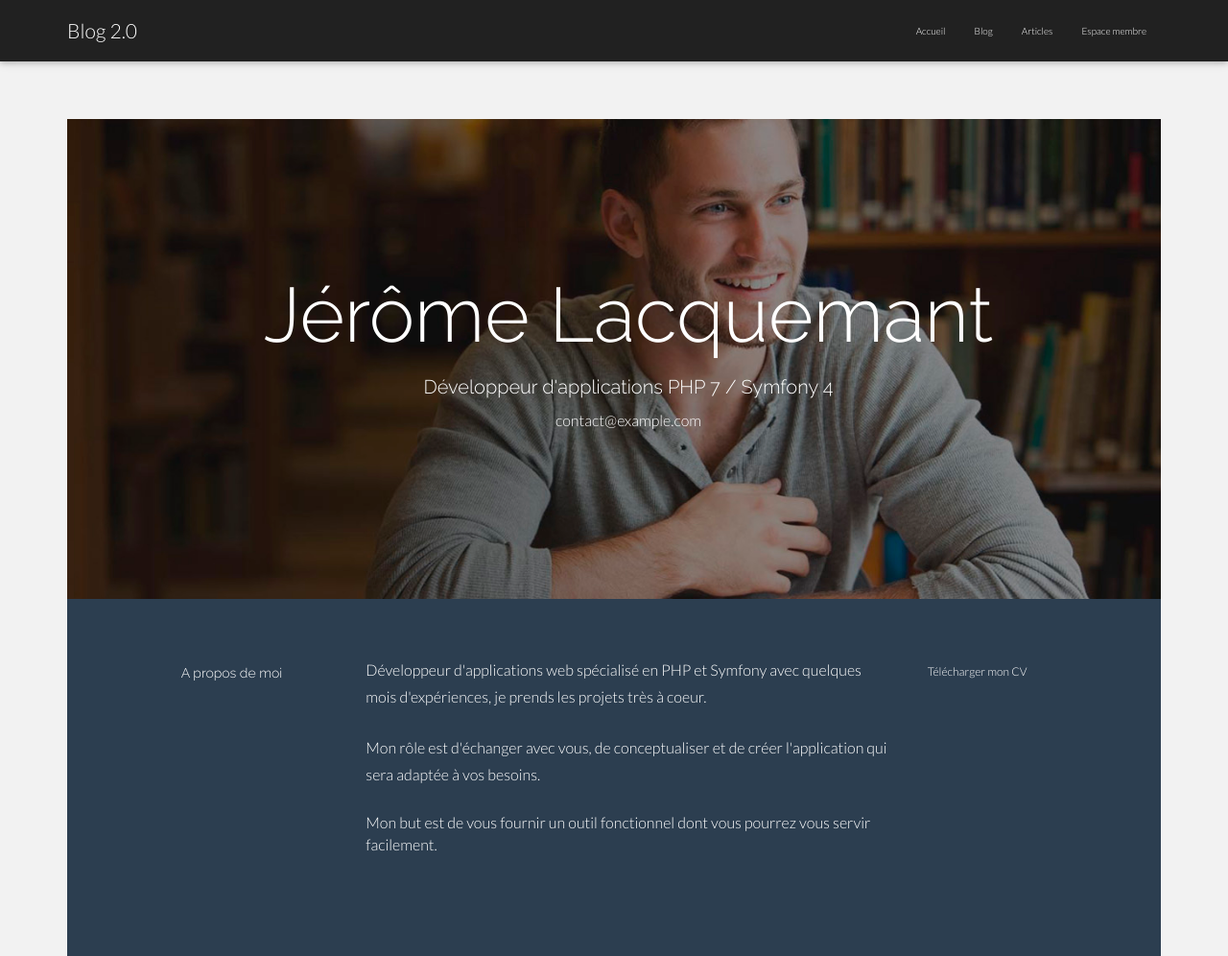
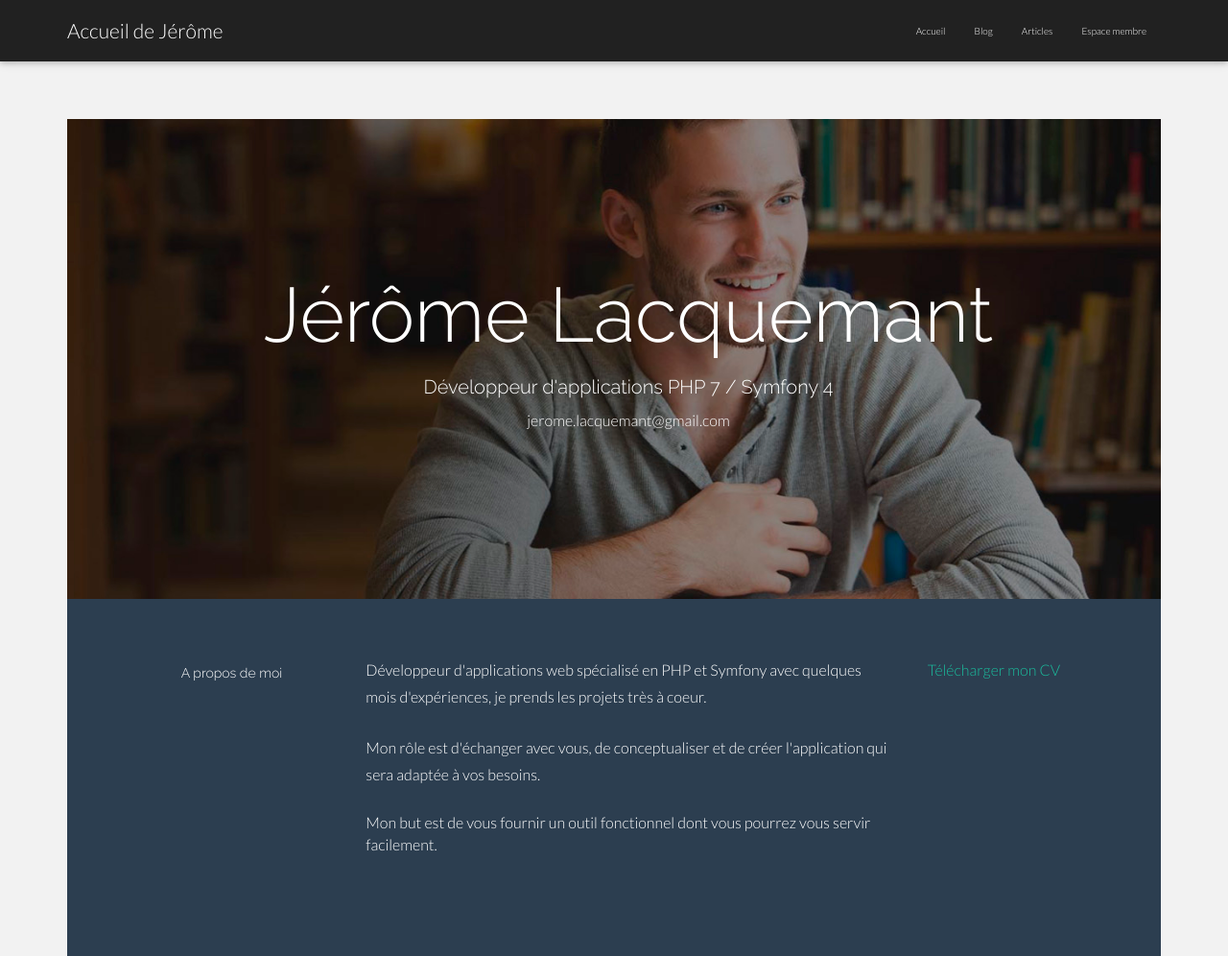
Before and after one commit to JeromeLacquemant/projet-5, a PHP site: page / in a window 1280 px wide. Shown: the top 996 px of the page at 96% size. Run offline with PHP 8.4, Linux system fonts and the light colour scheme; some libraries are stand-ins or nearby versions; some web fonts are replaced.

Commit message:
Mise en place du téléchargement du CV

```diff
--- a/nbproject/private/private.xml
+++ b/nbproject/private/private.xml
@@ -2,10 +2,6 @@
 <project-private xmlns="http://www.netbeans.org/ns/project-private/1">
     <editor-bookmarks xmlns="http://www.netbeans.org/ns/editor-bookmarks/2" lastBookmarkId="0"/>
     <open-files xmlns="http://www.netbeans.org/ns/projectui-open-files/2">
-        <group>
-            <file>file:/Users/jerome/Documents/OpenClassRooms/0_Projets/P5_LACQUEMANT_Jérôme/1_Documents%20de%20travail/Projet-5/models/Article.php</file>
-            <file>file:/Users/jerome/Documents/OpenClassRooms/0_Projets/P5_LACQUEMANT_Jérôme/1_Documents%20de%20travail/Projet-5/views/backend/postback.php</file>
-            <file>file:/Users/jerome/Documents/OpenClassRooms/0_Projets/P5_LACQUEMANT_Jérôme/1_Documents%20de%20travail/Projet-5/views/backend/write.php</file>
-        </group>
+        <group/>
     </open-files>
 </project-private>
--- a/views/backend/topbar.php
+++ b/views/backend/topbar.php
@@ -1,7 +1,7 @@
 <nav class="light-green">
     <div class="container">
         <div class="nav-wrapper">
-            <a href="index.php?page=home" class="brand-logo">Blog 2.0</a>
+            <a href="index.php?page=home" class="brand-logo">Accueil de Jérôme</a>
             <?php
             if($page != 'login' && $page != 'new' && $page != 'password'){
                 ?>
--- a/views/frontend/home_cv.php
+++ b/views/frontend/home_cv.php
@@ -39,7 +39,7 @@
         <div class="col-lg-12">
           <h1>Jérôme Lacquemant</h1>
           <h3>Développeur d'applications PHP 7 / Symfony 4</h3>
-          <p>contact@example.com</p>
+          <p>jerome.lacquemant@gmail.com</p>
         </div>
         <!--/.col-lg-12 -->
       </div>
@@ -65,7 +65,7 @@
           </div>
           <div class="col-lg-3">
             <p><a href="#"><i class="icon-file"></i></a>
-              <sm>Télécharger mon CV</sm>
+                <a href="../../public/fichier/CV_Jerome.pdf" download> Télécharger mon CV</a>
             </p>
           </div>
 
--- a/views/frontend/topbar.php
+++ b/views/frontend/topbar.php
@@ -1,7 +1,7 @@
 <nav class="grey darken-4">
     <div class="container">
         <div class="nav-wrapper">
-            <a href="index.php?page=home" class="brand-logo">Blog 2.0</a>
+            <a href="index.php?page=home_cv" class="brand-logo">Accueil de Jérôme</a>
 
             <a href="#" data-activates="mobile-menu" class="button-collapse"><i class="material-icons">menu</i></a>
 
```
Also changed, not shown: public/img/accueil/Photo_Jerome.jpg (added), public/img/accueil/Photo_Projet2.png (added), public/img/accueil/Photo_Projet3.png (added), 1 other file.
